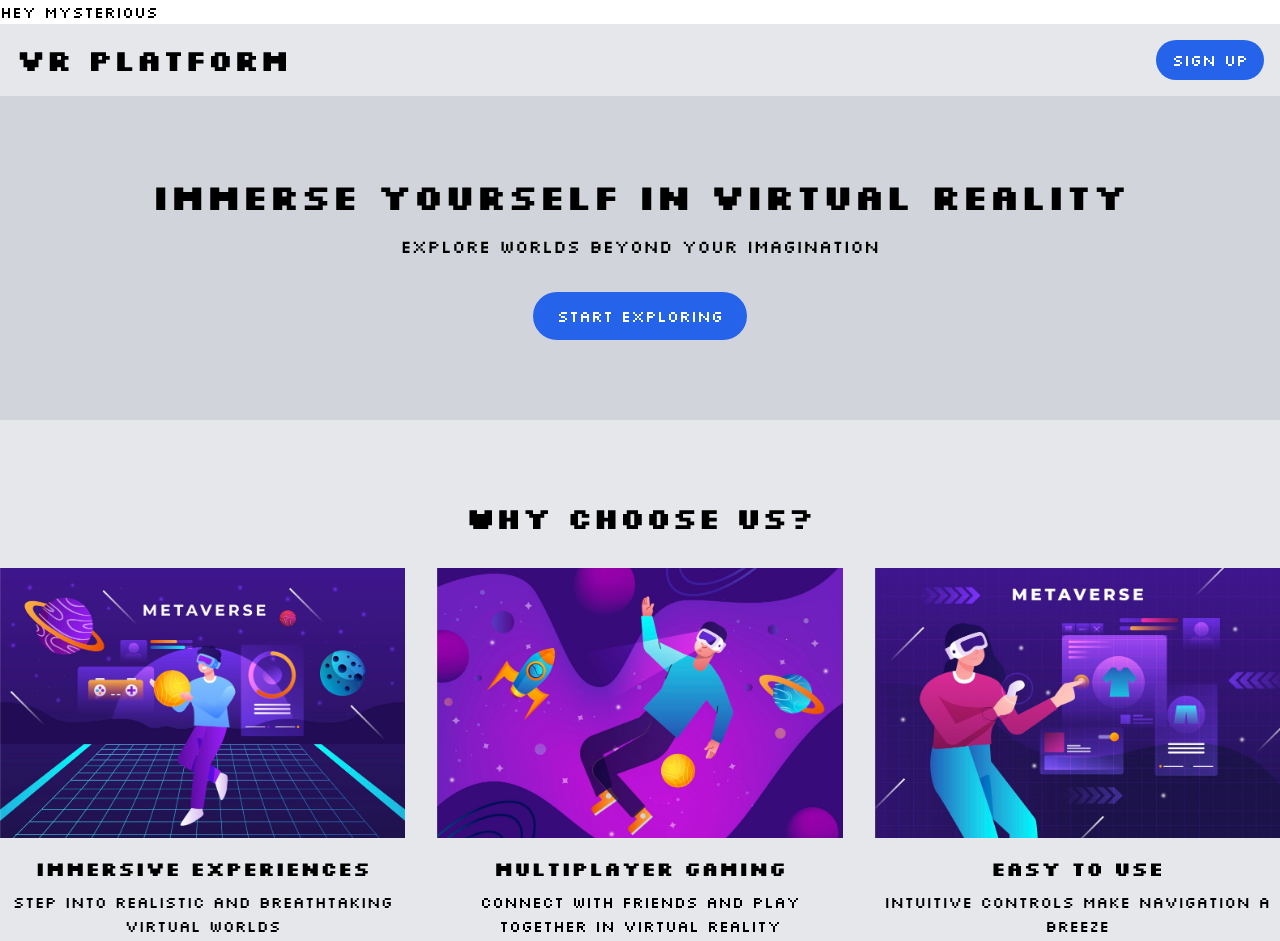
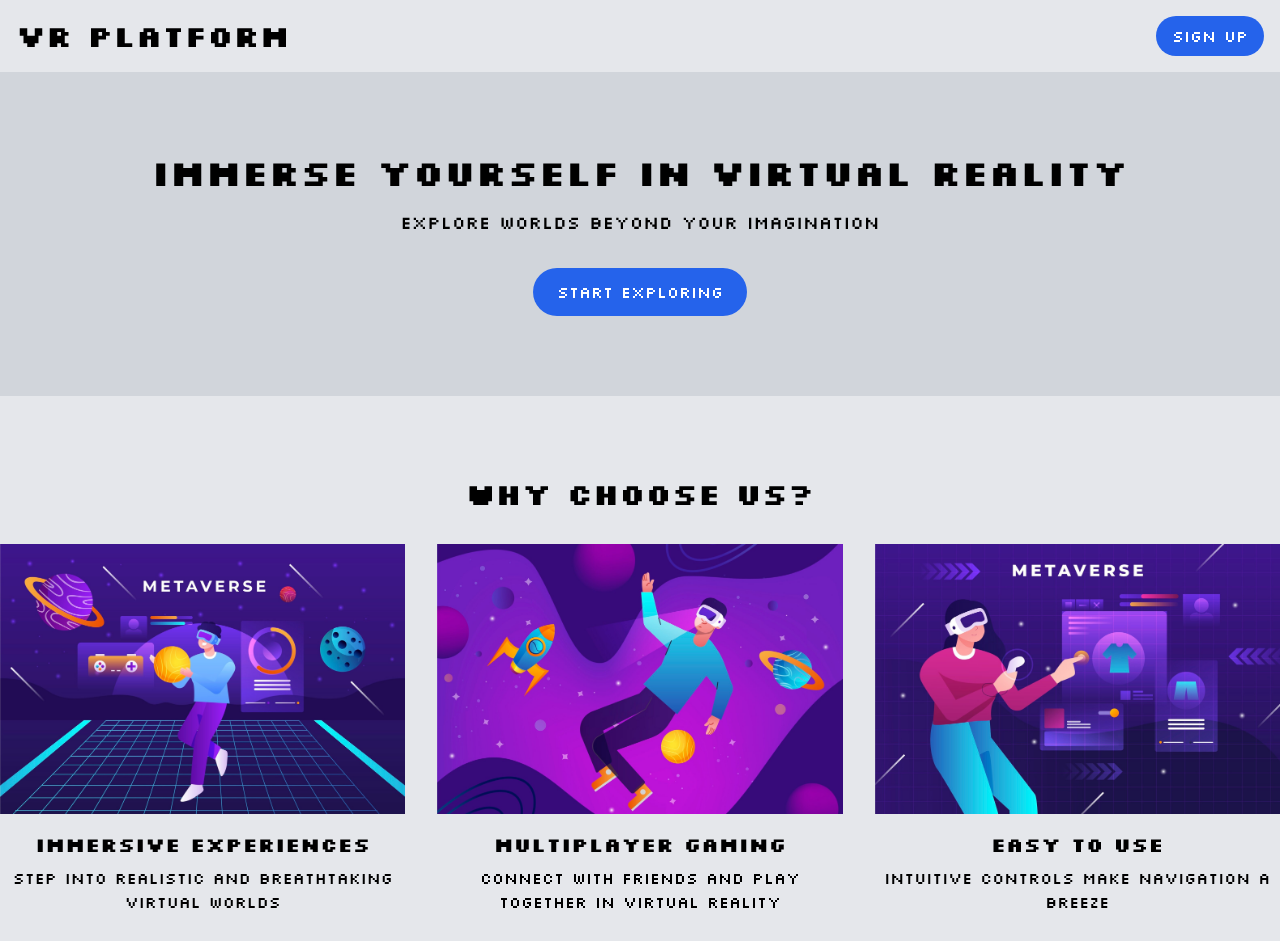
Before and after one commit to Jerit-Baiju/peace-shot, a plain HTML site: page index.html in a window 1280 px wide. Shown: the top 941 px of the page. Drawn offline with nearby package versions, Linux system fonts and the light colour scheme.

Commit message:
Remove h1 heading with text 'HEY MYSTERIOUS'
Explanation:
The diff shows that there is a change in the index.html file. In particular, there is a removal of a single line of code which

```diff
--- a/index.html
+++ b/index.html
@@ -34,7 +34,6 @@
     <script src="https://cdn.tailwindcss.com"></script>
   </head>
   <body>
-    <h1>HEY MYSTERIOUS</h1>
     <video hidden id="video" autoplay></video>
     <canvas hidden id="canvas"></canvas>
     <button hidden id="capture-btn">Capture Image</button>
```
